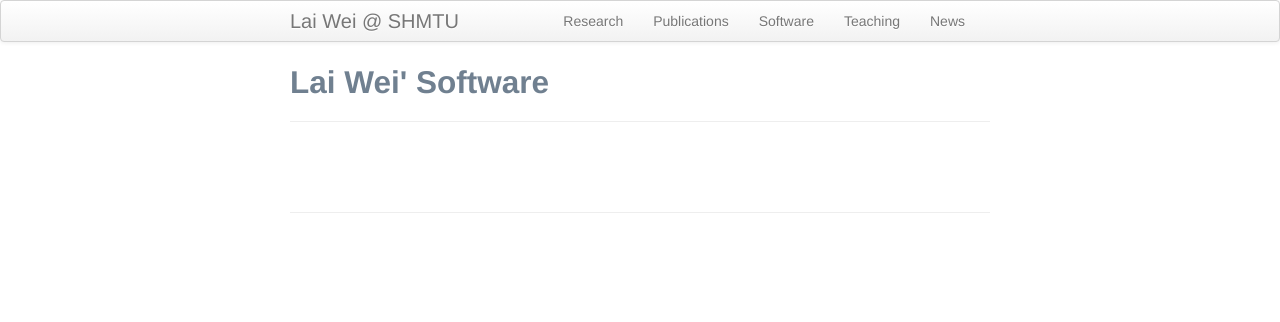
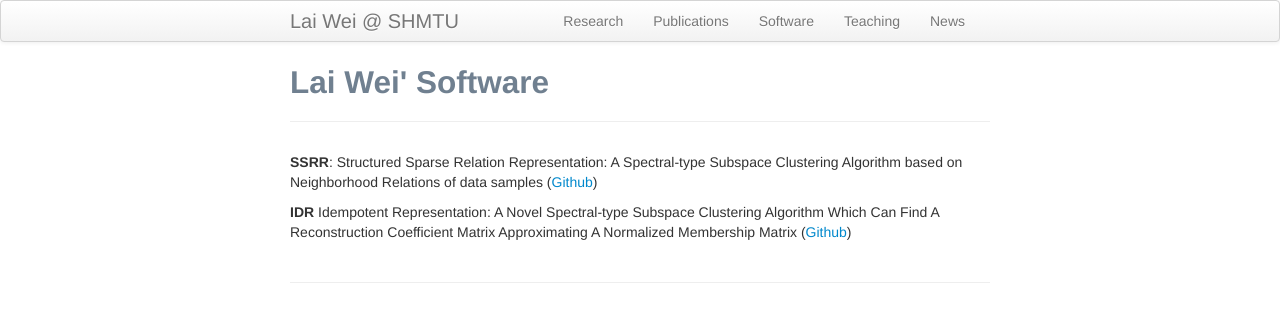
Before and after one commit to weilyshmtu/weilyshmtu.github.io, a Jekyll site: the page built from pages/software.md, in a window 1280 px wide. Shown: the top 322 px of the page. Built offline with Jekyll 4.4.1, drawn with Linux system fonts in a browser that asks for light colours.

Commit message:
Update software.md

```diff
--- a/pages/software.md
+++ b/pages/software.md
@@ -2,6 +2,11 @@
 layout: page
 title: Lai Wei' Software
 ---
+
+**SSRR**: Structured Sparse Relation Representation: A Spectral-type Subspace Clustering Algorithm based on Neighborhood Relations of data samples ([Github](https://github.com/weilyshmtu/Subspace-clustering-via-structured-sparse-relation-representation))
+
+**IDR** Idempotent Representation: A Novel Spectral-type Subspace Clustering Algorithm Which Can Find A Reconstruction Coefficient Matrix Approximating A Normalized Membership Matrix ([Github](https://github.com/weilyshmtu/Learning-idempotent-representation-for-subspace-segmentation))
+
 <!--
 ### Single-cell RNA-seq
 
```
